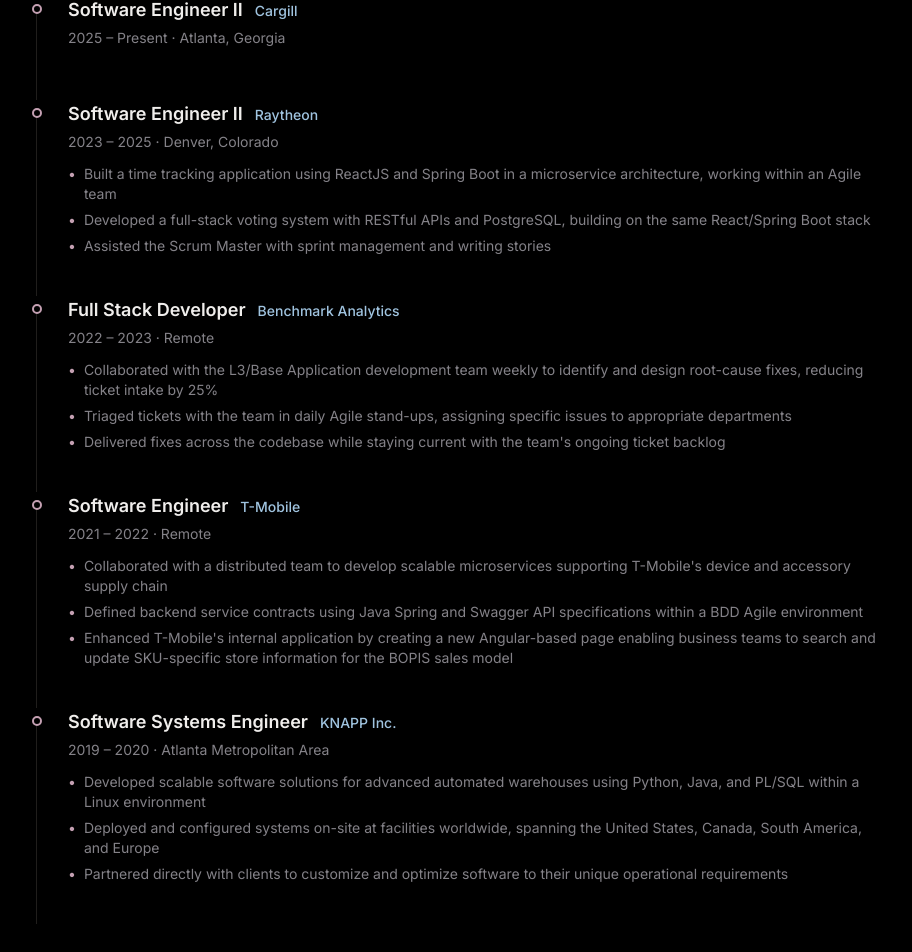
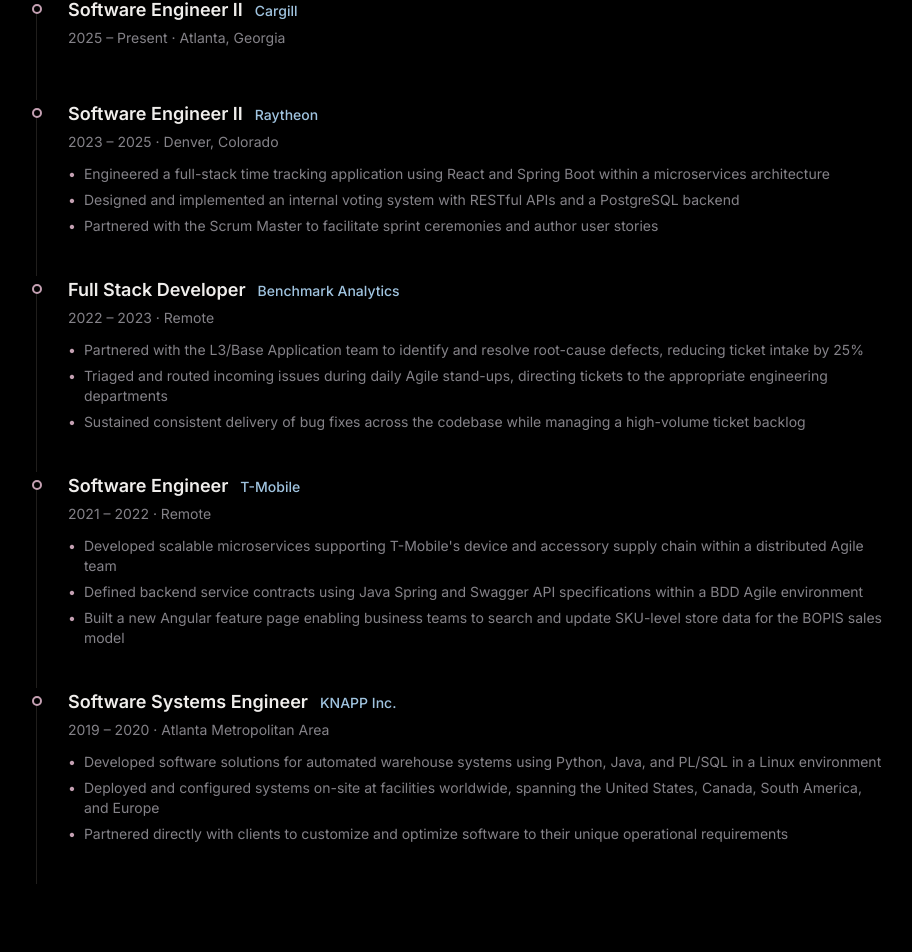
Before and after one commit to jussaw/jussaw-app, a Next.js app in the folder web/: page / in a window 1280 px wide. Shown: the part 1475-2427 px from the top of the page, without its empty margins (180-1092 px from the left). Built offline with nearby package versions, Linux system fonts and the light colour scheme.

Commit message:
content: sharpen experience bullet points for impact and consistency
Stronger action verbs, trimmed redundant phrasing, and consistent
action-first structure across all four companies.

```diff
--- a/web/src/data/content.ts
+++ b/web/src/data/content.ts
@@ -75,9 +75,9 @@
       period: "2023 – 2025",
       location: "Denver, Colorado",
       bullets: [
-        "Built a time tracking application using ReactJS and Spring Boot in a microservice architecture, working within an Agile team",
-        "Developed a full-stack voting system with RESTful APIs and PostgreSQL, building on the same React/Spring Boot stack",
-        "Assisted the Scrum Master with sprint management and writing stories",
+        "Engineered a full-stack time tracking application using React and Spring Boot within a microservices architecture",
+        "Designed and implemented an internal voting system with RESTful APIs and a PostgreSQL backend",
+        "Partnered with the Scrum Master to facilitate sprint ceremonies and author user stories",
       ],
     },
     {
@@ -86,9 +86,9 @@
       period: "2022 – 2023",
       location: "Remote",
       bullets: [
-        "Collaborated with the L3/Base Application development team weekly to identify and design root-cause fixes, reducing ticket intake by 25%",
-        "Triaged tickets with the team in daily Agile stand-ups, assigning specific issues to appropriate departments",
-        "Delivered fixes across the codebase while staying current with the team's ongoing ticket backlog",
+        "Partnered with the L3/Base Application team to identify and resolve root-cause defects, reducing ticket intake by 25%",
+        "Triaged and routed incoming issues during daily Agile stand-ups, directing tickets to the appropriate engineering departments",
+        "Sustained consistent delivery of bug fixes across the codebase while managing a high-volume ticket backlog",
       ],
     },
     {
@@ -97,9 +97,9 @@
       period: "2021 – 2022",
       location: "Remote",
       bullets: [
-        "Collaborated with a distributed team to develop scalable microservices supporting T-Mobile's device and accessory supply chain",
+        "Developed scalable microservices supporting T-Mobile's device and accessory supply chain within a distributed Agile team",
         "Defined backend service contracts using Java Spring and Swagger API specifications within a BDD Agile environment",
-        "Enhanced T-Mobile's internal application by creating a new Angular-based page enabling business teams to search and update SKU-specific store information for the BOPIS sales model",
+        "Built a new Angular feature page enabling business teams to search and update SKU-level store data for the BOPIS sales model",
       ],
     },
     {
@@ -108,7 +108,7 @@
       period: "2019 – 2020",
       location: "Atlanta Metropolitan Area",
       bullets: [
-        "Developed scalable software solutions for advanced automated warehouses using Python, Java, and PL/SQL within a Linux environment",
+        "Developed software solutions for automated warehouse systems using Python, Java, and PL/SQL in a Linux environment",
         "Deployed and configured systems on-site at facilities worldwide, spanning the United States, Canada, South America, and Europe",
         "Partnered directly with clients to customize and optimize software to their unique operational requirements",
       ],
```
